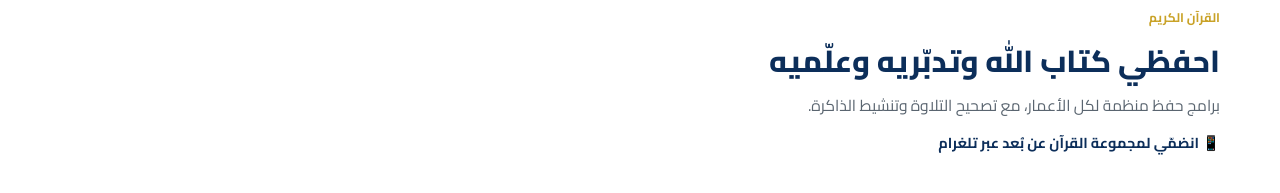
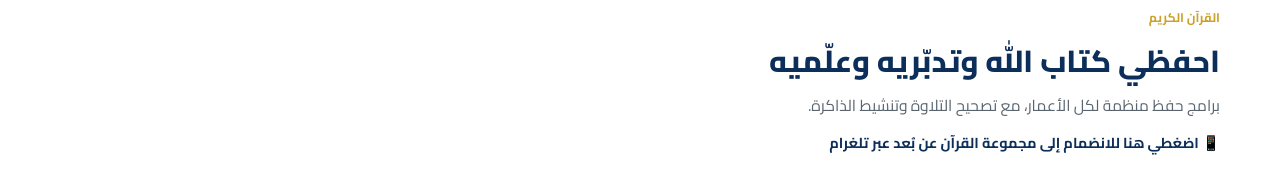
Before and after one commit to Mohammed-Zeghlache/eltakwa-academy, a React (Vite) app: page / in a window 1280 px wide. Shown: the part 2460-2653 px from the top of the page. Built offline with nearby package versions, Linux system fonts and the light colour scheme.

Commit message:
Update translations.js

```diff
--- a/src/data/translations.js
+++ b/src/data/translations.js
@@ -55,7 +55,7 @@ export const STR = {
     announcementLink:
       "📖 اطّلعي على الإعلان الكامل لدورة الحفظ والحفل السنوي",
     quranTelegramLink:
-      "📱 انضمّي لمجموعة القرآن عن بُعد عبر تلغرام",
+      " 📱 اضغطي هنا للانضمام إلى مجموعة القرآن عن بُعد عبر تلغرام",
     quranTelegramBtn: "انضمّي عبر تلغرام",
     annStage1Title: "المرحلة الأولى",
     annStage2Title: "مرحلة الاستمرار والتثبيت",
```
